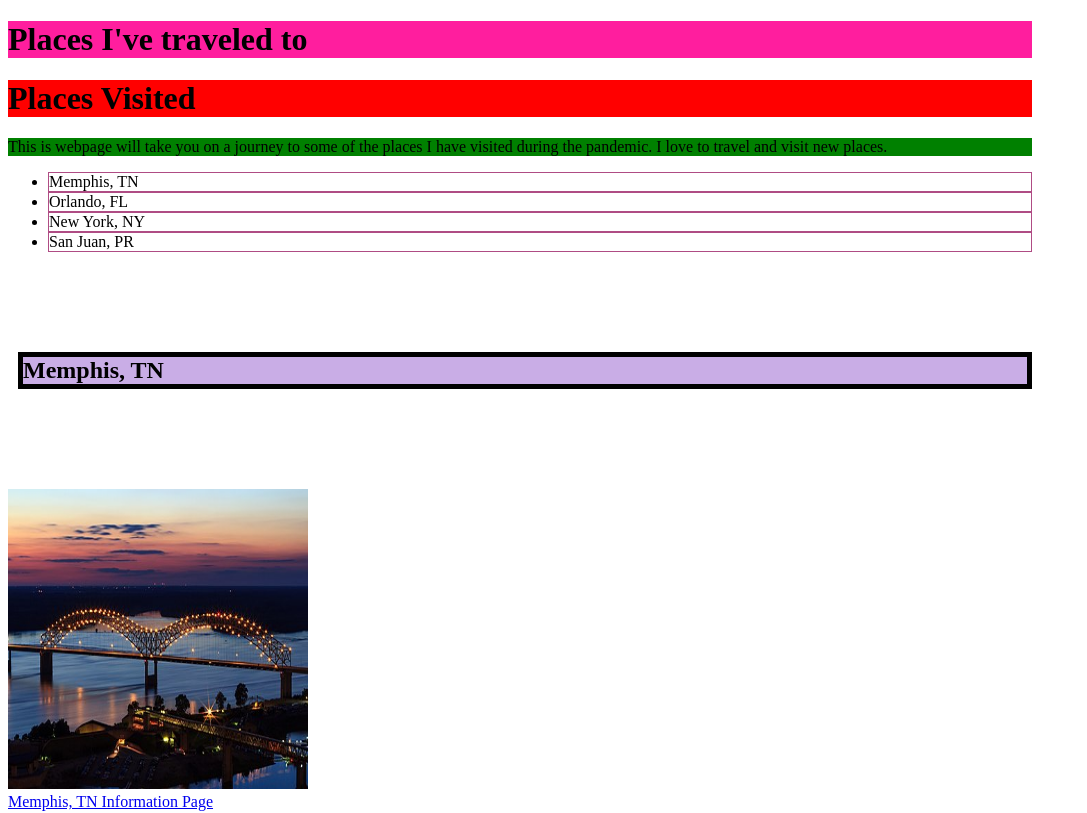
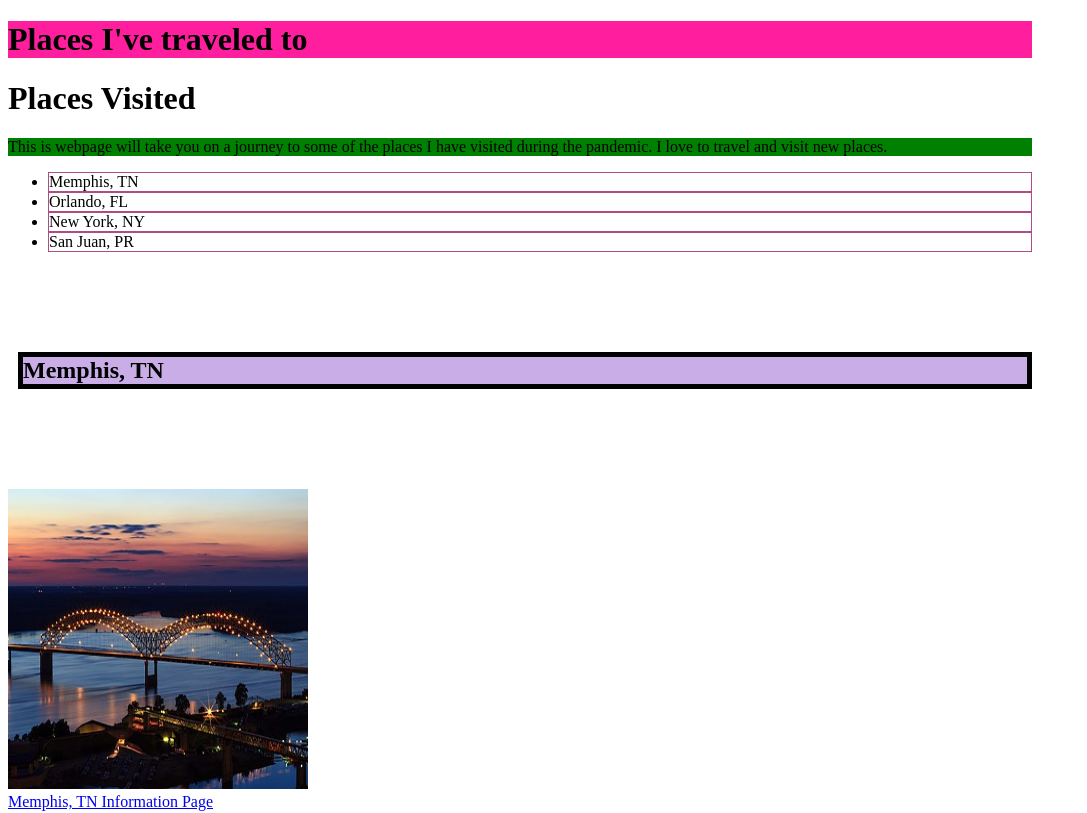
Before and after one commit to PHL-LC101-April22/js-assignment-4-html-me-something-MsQB100, a website: page index.html in a window 1280 px wide. Shown: the top 813 px of the page, without its empty margins (0-1087 px from the left). Drawn offline with Linux system fonts and the light colour scheme.

```diff
--- a/styles.css
+++ b/styles.css
@@ -28,7 +28,7 @@
 
 }
 
-.mainHeading {
+#mainHeading {
     background-color: red;
   }
 
```
